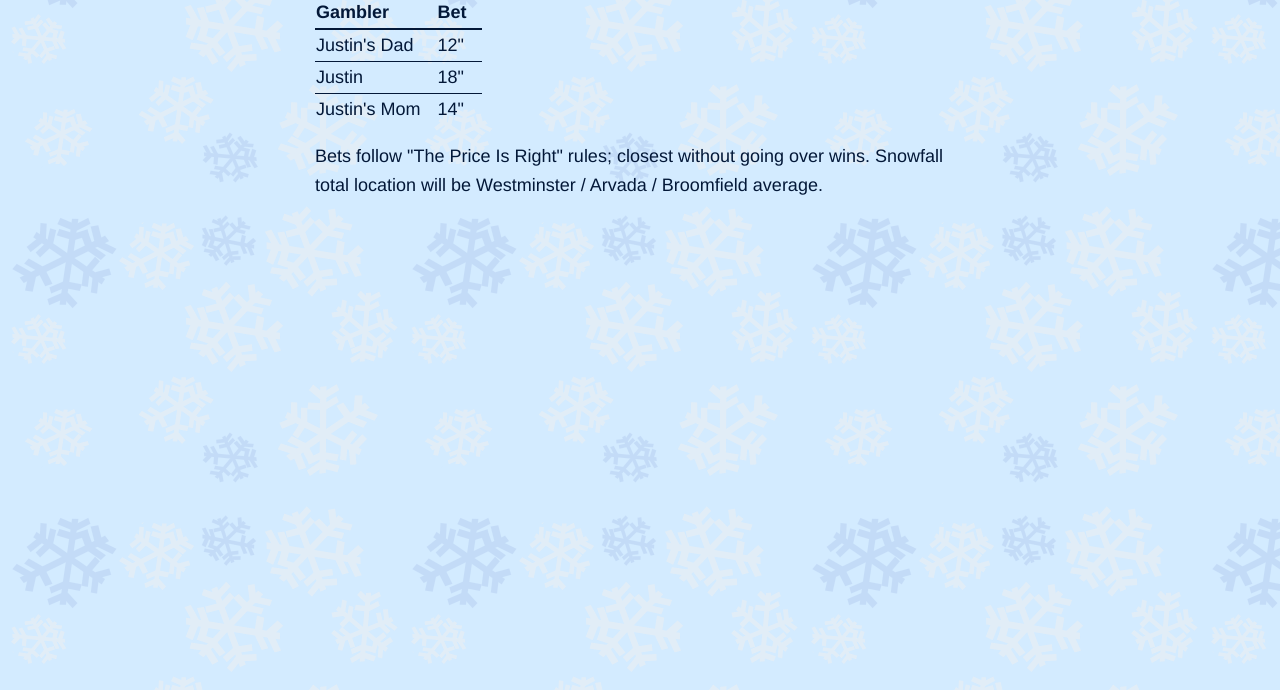
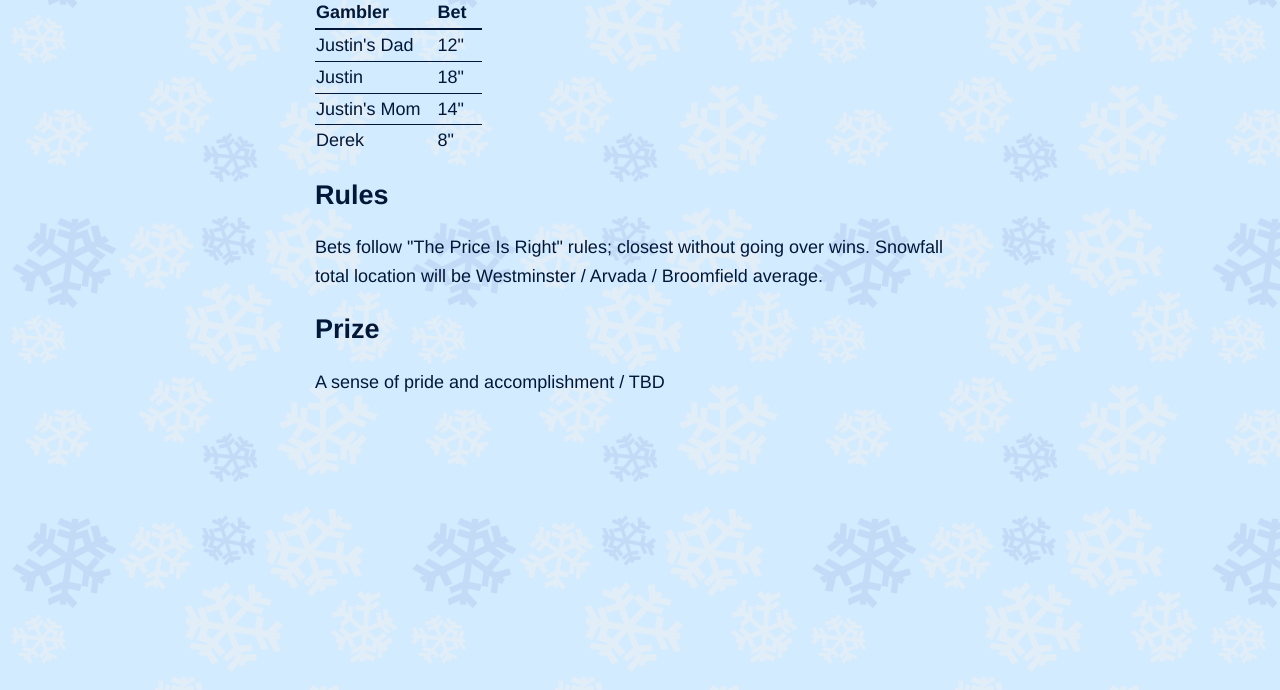
Before and after one commit to jtleniger/jtleniger.github.io, a plain HTML site: page index.html in a window 1280 px wide. Shown: the part 110-800 px from the top of the page. Drawn offline with Linux system fonts and the light colour scheme.

Commit message:
add derek

```diff
--- a/index.html
+++ b/index.html
@@ -75,12 +75,20 @@
             <tr>
                 <td>Justin's Mom</td><td>14"</td>
             </tr>
+            <tr>
+                <td>Derek</td><td>8"</td>
+            </tr>
         </tbody>
     </table>
+    <h2>Rules</h2>
     <p>
         Bets follow "The Price Is Right" rules; closest without going over wins.
         Snowfall total location will be Westminster / Arvada / Broomfield average.
     </p>
+    <h2>Prize</h2>
+    <p>
+        A sense of pride and accomplishment / TBD
+    </p>
 </body>
 
 </html>
```
